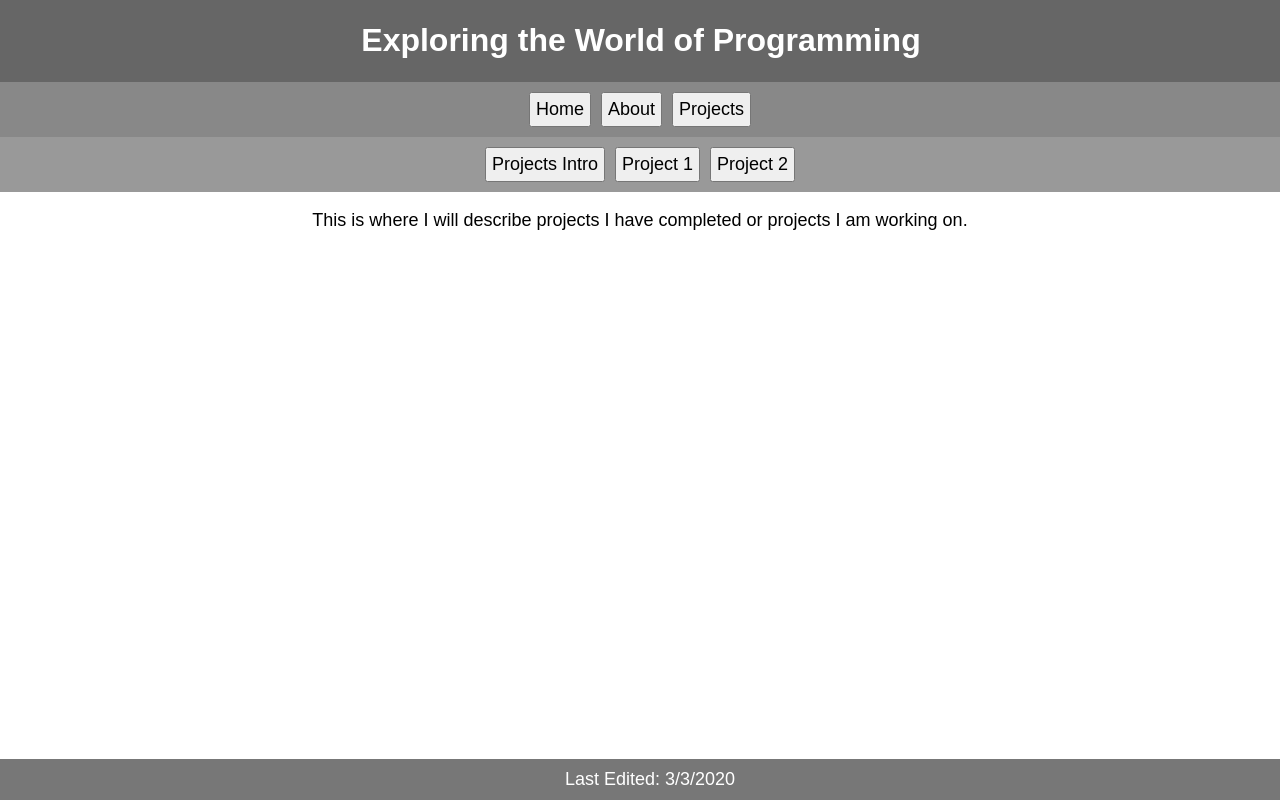
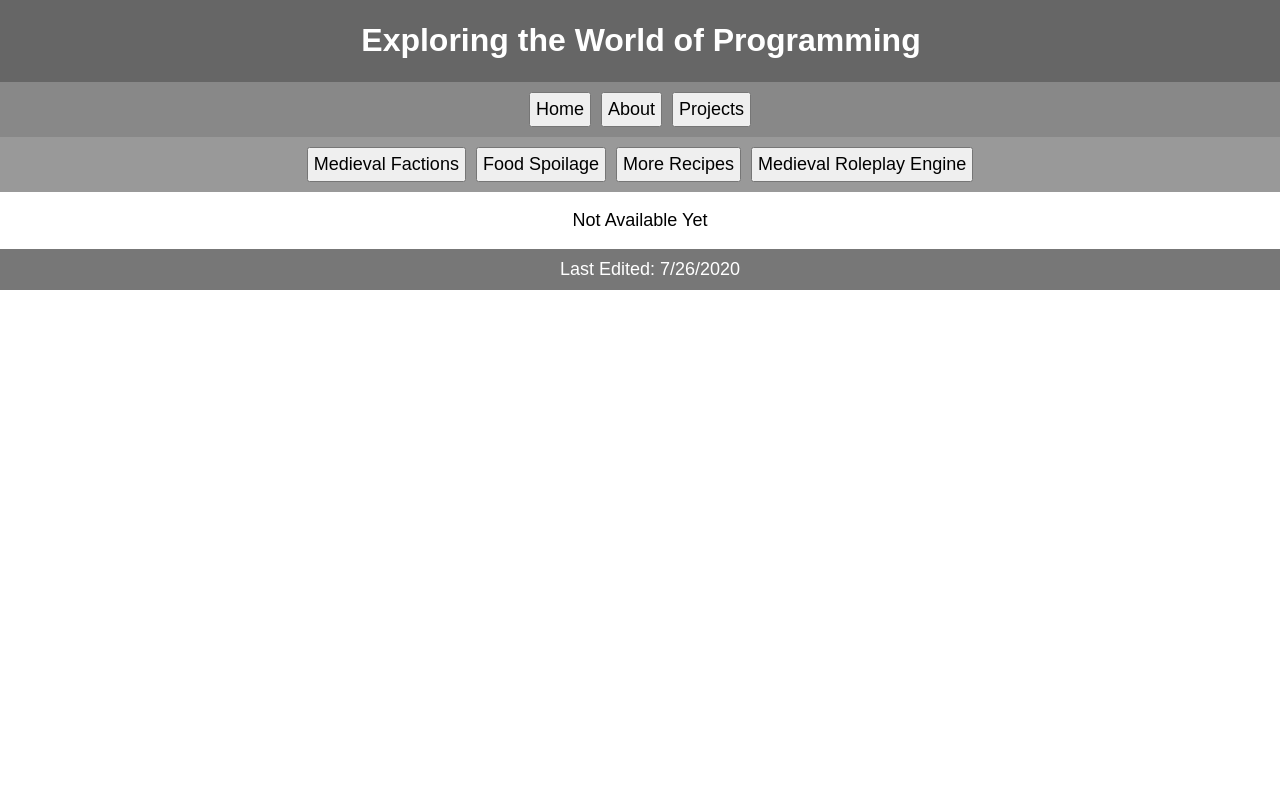
Before and after one commit to dmccoystephenson/ReactJS-Website, a React (Create React App) app: page / in a window 1280 px wide. Both pictures are taken after a click on the button "Projects". Built offline with nearby package versions, Linux system fonts and the light colour scheme.

Commit message:
added pages for 4 of my plugins

```diff
--- a/src/App.css
+++ b/src/App.css
@@ -15,7 +15,6 @@
   background-color: #777;
   padding: 10px;
   color: white;
-  position: fixed;
   left: 0;
   bottom: 0;
   width: 100%;
--- a/src/Footer/Footer.js
+++ b/src/Footer/Footer.js
@@ -5,7 +5,7 @@ class Footer extends Component {
   constructor(props) {
     super(props);
     this.state = {
-      lastEdited: '3/3/2020'
+      lastEdited: '7/26/2020'
     }
   }
   render() {
--- a/src/Projects/Projects.js
+++ b/src/Projects/Projects.js
@@ -19,22 +19,56 @@ class Projects extends Component {
     }
 
     decidePage() {
-        if (this.state.page === 'projects-intro') {
-            return this.renderProjects();
+        if (this.state.page === 'Medieval Factions') {
+            return (
+                <div className="centered">
+                    <h1>Medieval Factions</h1>
+                    <p>An open source minecraft plugin for players to use to organize politically.
+                        Allows them to create/manage factions, declare/end wars, and claim/unclaim land.
+                        It also supports promoting/demoting players to and from officer positions as well
+                        as a power level system to decide land limits. Finally, it supports faction homes,
+                        alliances, locks and more.</p>
+                    <p><a href={"https://github.com/DansPlugins/Medieval-Factions"}>GitHub</a></p>
+                    <p><a href={"https://www.spigotmc.org/resources/medieval-factions.79941/"}>SpigotMC</a></p>
+                </div>
+            );
         }
-        else if (this.state.page === 'project-1') {
-            return <p>test</p>;
+        else if (this.state.page === 'Food Spoilage') {
+            return (
+                <div className="centered">
+                    <h1>Food Spoilage</h1>
+                    <p>An open source minecraft plugin meant to make food go bad in minecraft. Food spoilage times are customizable..</p>
+                    <p><a href={"https://github.com/DansPlugins/FoodSpoilage"}>GitHub</a></p>
+                    <p><a href={"https://www.spigotmc.org/resources/food-spoilage.81507/"}>SpigotMC</a></p>
+                </div>
+            );
         }
-        else if (this.state.page === 'project-2') {
-            return <p>test2</p>
+        else if (this.state.page === 'More Recipes') {
+            return (
+                <div className="centered">
+                    <h1>More Recipes</h1>
+                    <p>An open source plugin that adds recipes for items that are not craftable in vanilla Minecraft.</p>
+                    <p><a href={"https://github.com/DansPlugins/More-Recipes"}>GitHub</a></p>
+                    <p><a href={"https://www.spigotmc.org/resources/more-recipes.81832/"}>SpigotMC</a></p>
+                </div>
+            );
+        }
+        else if (this.state.page === 'Medieval Roleplay Engine') {
+            return (
+                <div className="centered">
+                    <h1>Medieval Roleplay Engine</h1>
+                    <p>An open source minecraft plugin meant to make roleplaying easier in minecraft.
+                        It currently keeps track of a character card for each player, allows players to
+                        edit their character card, lets players send birds to eachother, provides a local
+                        chat, and allows players to do emotes.</p>
+                    <p><a href={"https://github.com/DansPlugins/Medieval-Roleplay-Engine"}>GitHub</a></p>
+                    <p><a href={"https://www.spigotmc.org/resources/medieval-roleplay-engine.79993/"}>SpigotMC</a></p>
+                </div>
+            );
         }
         else {
             return <p>Not Available Yet</p>;
         }
-    }
-
-    renderProjects() {
-        return <p>This is where I will describe projects I have completed or projects I am working on.</p>
     }
 
     renderHeader() {
@@ -48,9 +82,10 @@ class Projects extends Component {
     renderPageList() {
         return (
             <div className="navigation2">
-                <button onClick={() => this.setPage('projects-intro')}>Projects Intro</button>
-                <button onClick={() => this.setPage('project-1')}>Project 1</button>
-                <button onClick={() => this.setPage('project-2')}>Project 2</button>
+                <button onClick={() => this.setPage('Medieval Factions')}>Medieval Factions</button>
+                <button onClick={() => this.setPage('Food Spoilage')}>Food Spoilage</button>
+                <button onClick={() => this.setPage('More Recipes')}>More Recipes</button>
+                <button onClick={() => this.setPage('Medieval Roleplay Engine')}>Medieval Roleplay Engine</button>
             </div>
         )
     }
```
